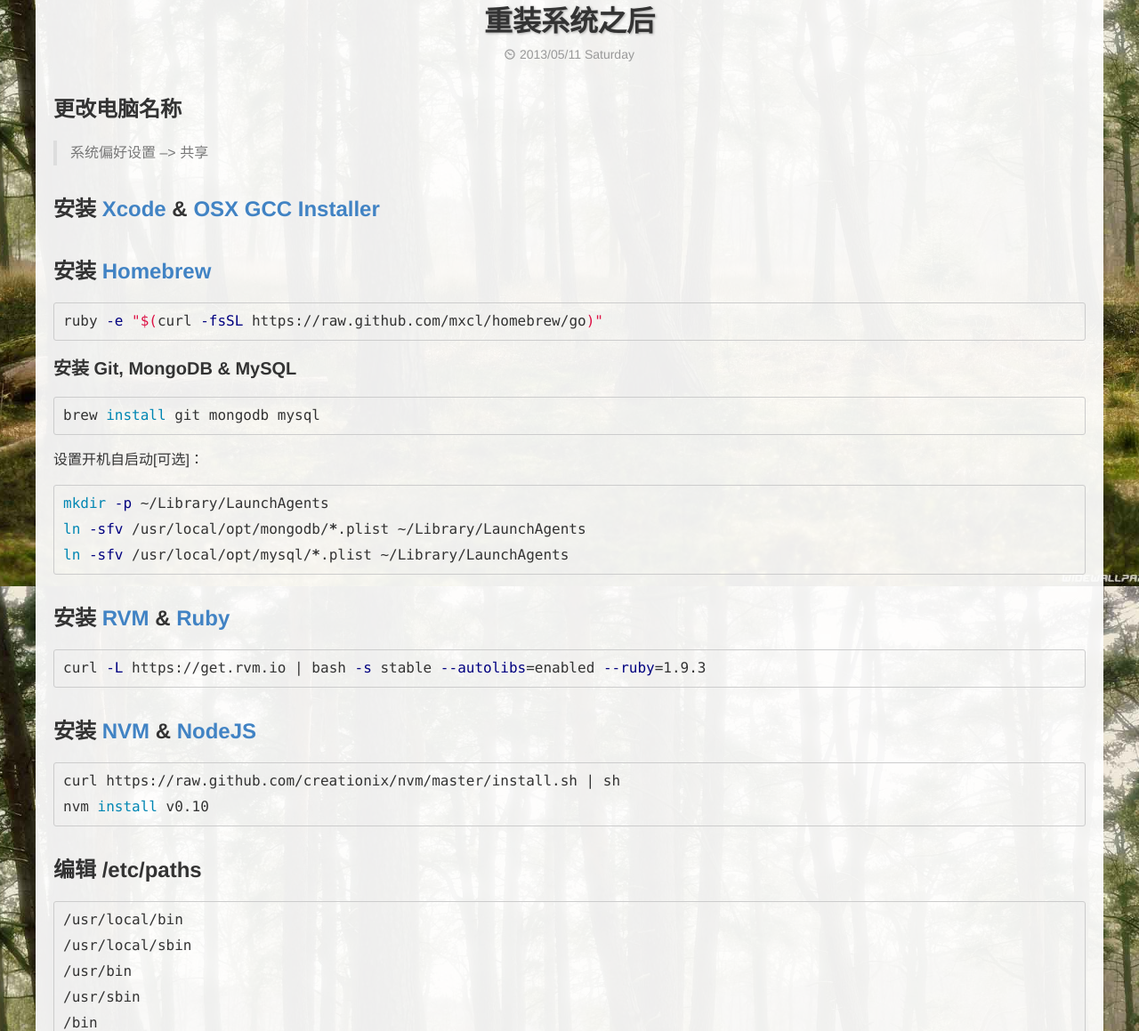
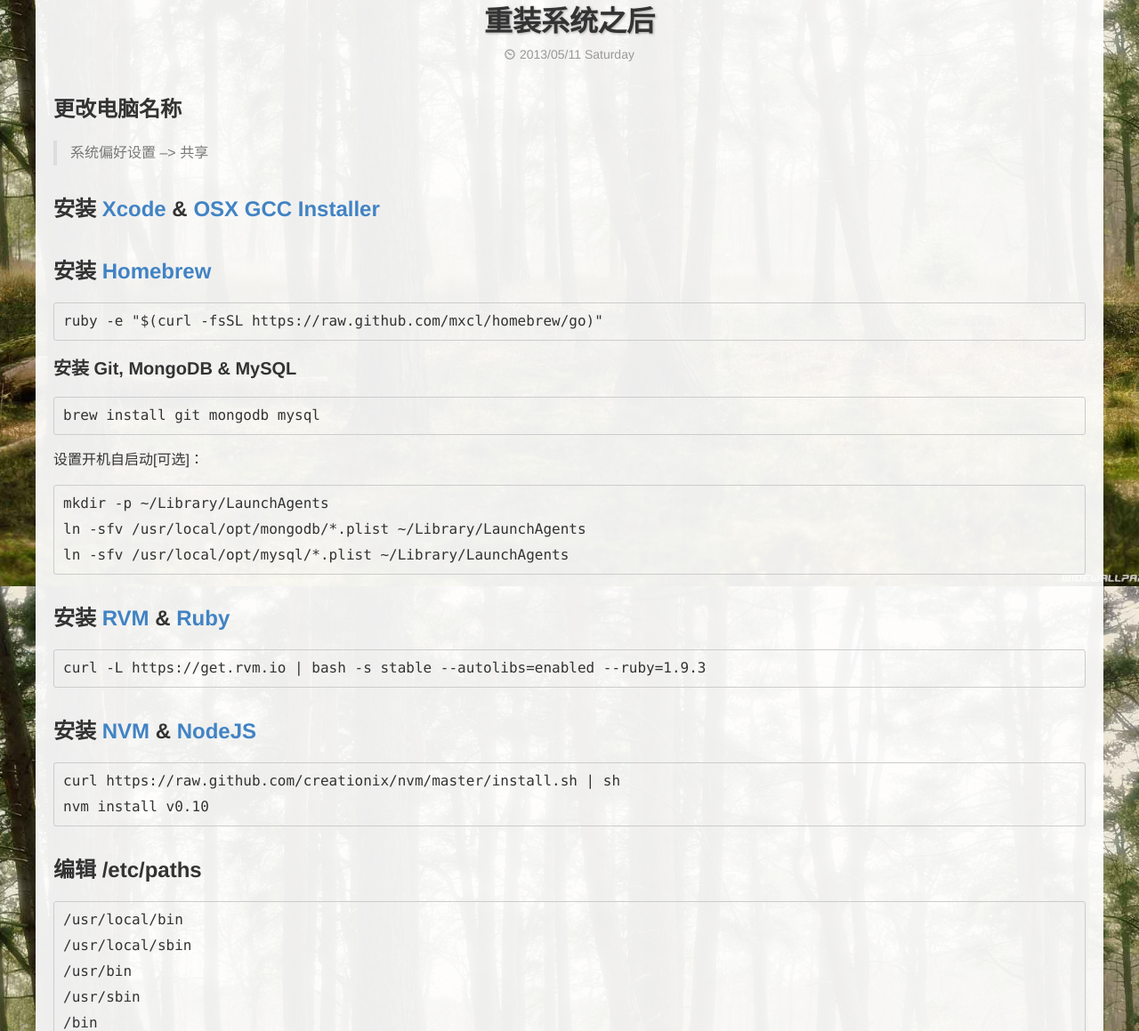
Before and after one commit to antife-yinyue/MrZhang.me, a Jekyll site: the page built from _posts/2013-05-11-after-reinstall-the-system.md, in a window 1280 px wide and 1400 px high, cut to the strip 241-1400 px from the top of the window. Shown: the whole strip at 89% size. Built offline with Jekyll 4.4.1, drawn with Linux system fonts in a browser that asks for light colours; Markdown is read by kramdown in place of the engine named in the settings; some of the changed text lies outside the part shown.

Commit message:
edit highlight style

````diff
--- a/_posts/2013-05-11-after-reinstall-the-system.md
+++ b/_posts/2013-05-11-after-reinstall-the-system.md
@@ -12,19 +12,19 @@
 
 ## 安装 [Homebrew](http://mxcl.github.io/homebrew/)
 
-```bash
+```
 ruby -e "$(curl -fsSL https://raw.github.com/mxcl/homebrew/go)"
 ```
 
 ### 安装 Git, MongoDB &amp; MySQL
 
-```bash
+```
 brew install git mongodb mysql
 ```
 
 设置开机自启动[可选]：
 
-```bash
+```
 mkdir -p ~/Library/LaunchAgents
 ln -sfv /usr/local/opt/mongodb/*.plist ~/Library/LaunchAgents
 ln -sfv /usr/local/opt/mysql/*.plist ~/Library/LaunchAgents
@@ -32,13 +32,13 @@
 
 ## 安装 [RVM](https://rvm.io/) &amp; [Ruby](http://www.ruby-lang.org/)
 
-```bash
+```
 curl -L https://get.rvm.io | bash -s stable --autolibs=enabled --ruby=1.9.3
 ```
 
 ## 安装 [NVM](https://github.com/creationix/nvm) &amp; [NodeJS](http://nodejs.org/)
 
-```bash
+```
 curl https://raw.github.com/creationix/nvm/master/install.sh | sh
 nvm install v0.10
 ```
@@ -85,7 +85,7 @@
 
 ## 安装 [Pow](http://pow.cx/)
 
-```bash
+```
 gem install powder
 powder install
 ```
@@ -114,7 +114,7 @@
 
 __Settings__
 
-```
+```js
 {
   "ensure_newline_at_eof_on_save": true,
   "font_size": 20.0,
````
